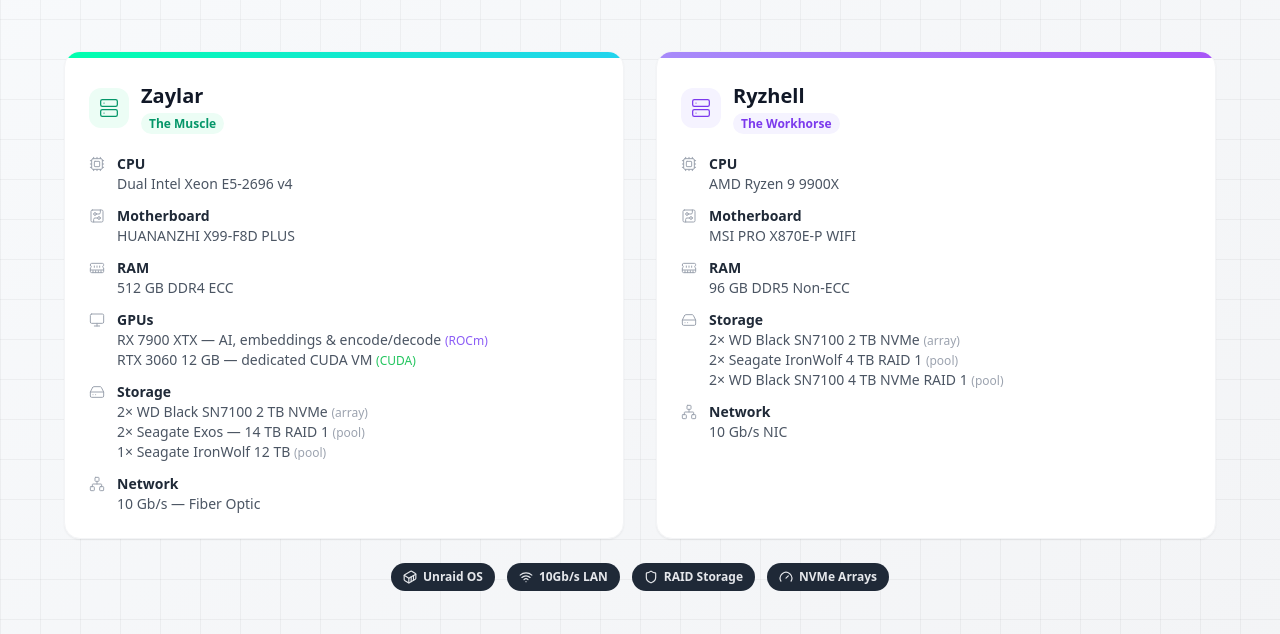
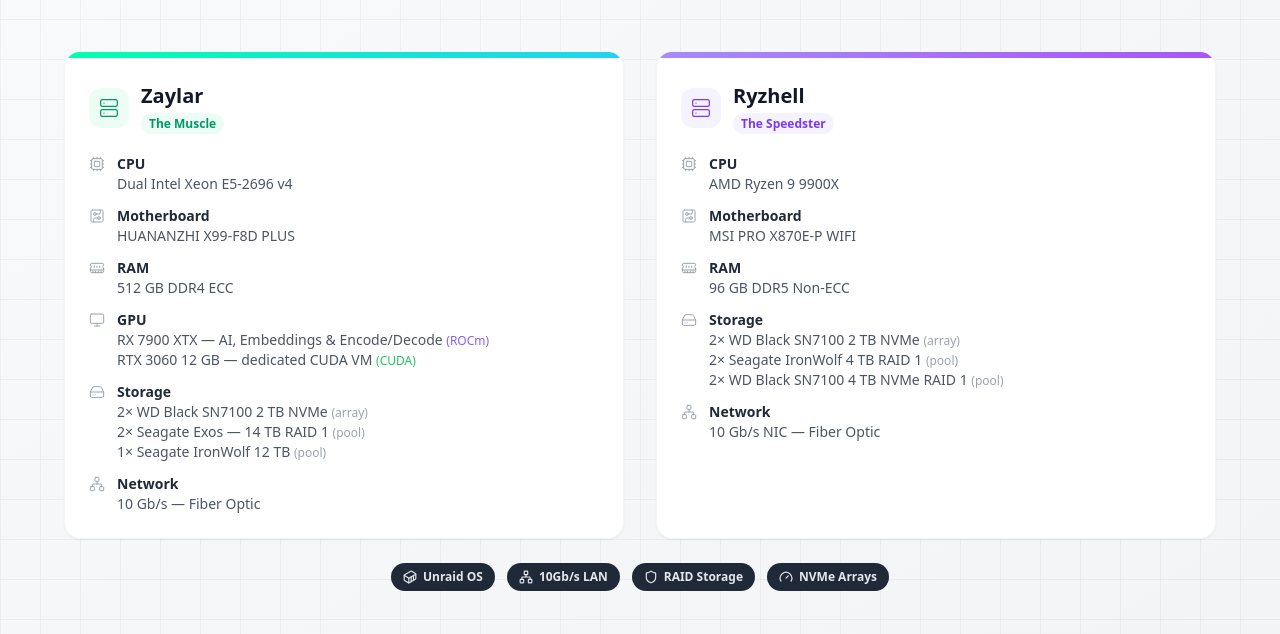
Before and after one commit to PixlGalaxy/ItzGalaxy, a React (Vite) app in the folder frontend/: page /about in a window 1280 px wide. Shown: the part 1767-2401 px from the top of the page. Built offline with nearby package versions, Linux system fonts and the light colour scheme; the HTML template or start-up script is replaced by a standard one.

Commit message:
chore(frontend): update About page

```diff
--- a/frontend/src/pages/About.tsx
+++ b/frontend/src/pages/About.tsx
@@ -198,9 +198,9 @@
                   <div className="flex items-start gap-3">
                     <LucideIcons.Monitor className="w-4 h-4 text-gray-400 mt-0.5 flex-shrink-0" strokeWidth={1.5} />
                     <div>
-                      <span className="font-semibold text-gray-800">GPUs</span>
+                      <span className="font-semibold text-gray-800">GPU</span>
                       <p className="text-gray-600">
-                        RX 7900 XTX — AI, embeddings &amp; encode/decode <span className="text-xs text-violet-500 font-medium">(ROCm)</span>
+                        RX 7900 XTX — AI, Embeddings &amp; Encode/Decode <span className="text-xs text-violet-500 font-medium">(ROCm)</span>
                       </p>
                       <p className="text-gray-600">
                         RTX 3060 12 GB — dedicated CUDA VM <span className="text-xs text-green-500 font-medium">(CUDA)</span>
@@ -237,7 +237,7 @@
                   </div>
                   <div>
                     <h3 className="text-xl font-extrabold text-gray-900">Ryzhell</h3>
-                    <span className="text-xs font-semibold text-violet-600 bg-violet-50 px-2 py-0.5 rounded-full">The Workhorse</span>
+                    <span className="text-xs font-semibold text-violet-600 bg-violet-50 px-2 py-0.5 rounded-full">The Speedster</span>
                   </div>
                 </div>
 
@@ -276,7 +276,7 @@
                     <LucideIcons.Network className="w-4 h-4 text-gray-400 mt-0.5 flex-shrink-0" strokeWidth={1.5} />
                     <div>
                       <span className="font-semibold text-gray-800">Network</span>
-                      <p className="text-gray-600">10 Gb/s NIC</p>
+                      <p className="text-gray-600">10 Gb/s NIC — Fiber Optic</p>
                     </div>
                   </div>
                 </div>
@@ -288,7 +288,7 @@
           <div className="mt-6 flex flex-wrap justify-center gap-3 anim-fade-up anim-delay-3">
             {[
               { icon: <LucideIcons.Container className="w-3.5 h-3.5" />, label: 'Unraid OS' },
-              { icon: <LucideIcons.Wifi className="w-3.5 h-3.5" />, label: '10Gb/s LAN' },
+              { icon: <LucideIcons.Network className="w-3.5 h-3.5" />, label: '10Gb/s LAN' },
               { icon: <LucideIcons.Shield className="w-3.5 h-3.5" />, label: 'RAID Storage' },
               { icon: <LucideIcons.Gauge className="w-3.5 h-3.5" />, label: 'NVMe Arrays' },
             ].map((b) => (
```
